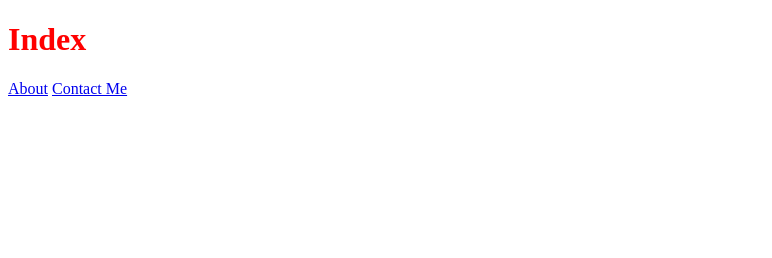
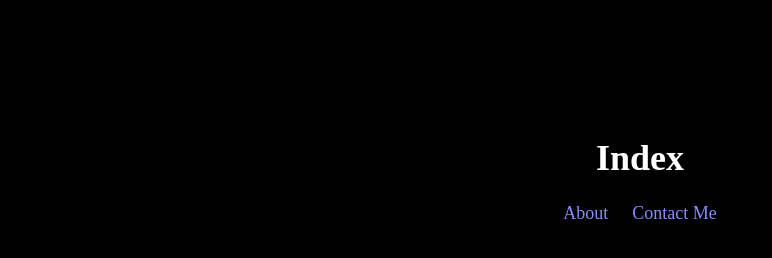
Before and after one commit to Godnoken/nodejs-basic, a website: page public/index.html in a window 1280 px wide. Shown: the whole page, without its empty margins (0-772 px from the left). Drawn offline with Linux system fonts and the light colour scheme.

Commit message:
Add simple styling

```diff
--- a/index.js
+++ b/index.js
@@ -26,6 +26,7 @@ const server = http.createServer((req, res) => {
     case ".css":
       contentType = "text/css";
       break;
+    // Not needed on this page but for example
     case ".png":
       contentType = "image/png";
       break;
--- a/public/css/style.css
+++ b/public/css/style.css
@@ -1,3 +1,29 @@
+body {
+    height: 40vh;
+    display: flex;
+    flex-direction: column;
+    justify-content: center;
+    align-items: center;
+    background-color: black;
+}
+
 h1 {
-    color: red;
+    font-size: 36px;
+    color: white;
 }
+
+h2 {
+    font-size: 18px;
+    color: white;
+}
+
+.link-container {
+    display: flex;
+    column-gap: 24px;
+}
+
+a {
+    font-size: 18px;
+    text-decoration: none;
+    color: #8989ff;
+}
--- a/public/index.html
+++ b/public/index.html
@@ -9,7 +9,7 @@
 </head>
 <body>
     <h1>Index</h1>
-    <div>
+    <div class="link-container">
         <a href="about">About</a>
         <a href="contact-me">Contact Me</a>
     </div>
```
Also changed, not shown: public/404.html (+1 -0 lines), public/about.html (+1 -1 lines), public/contact-me.html (+1 -1 lines).
